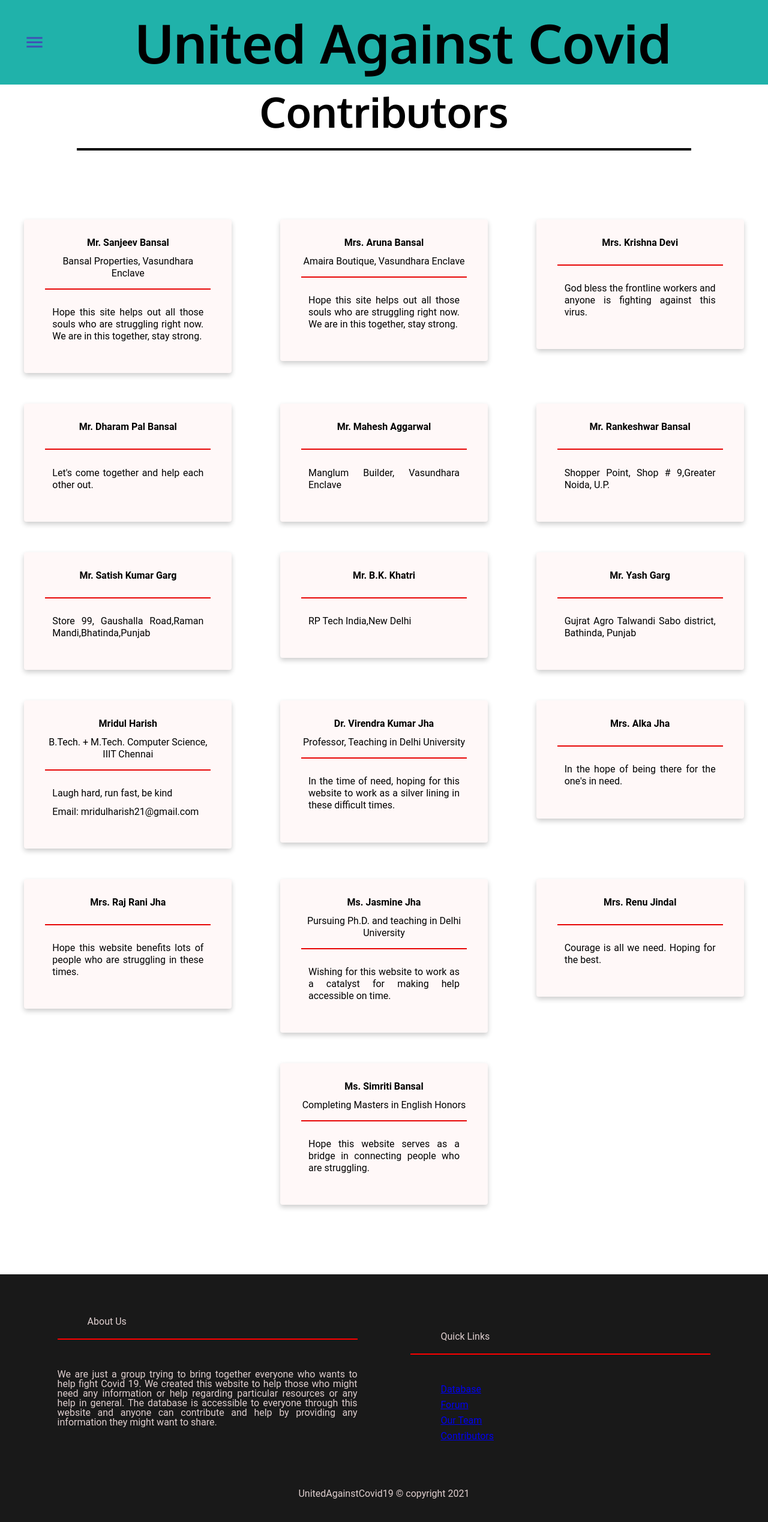
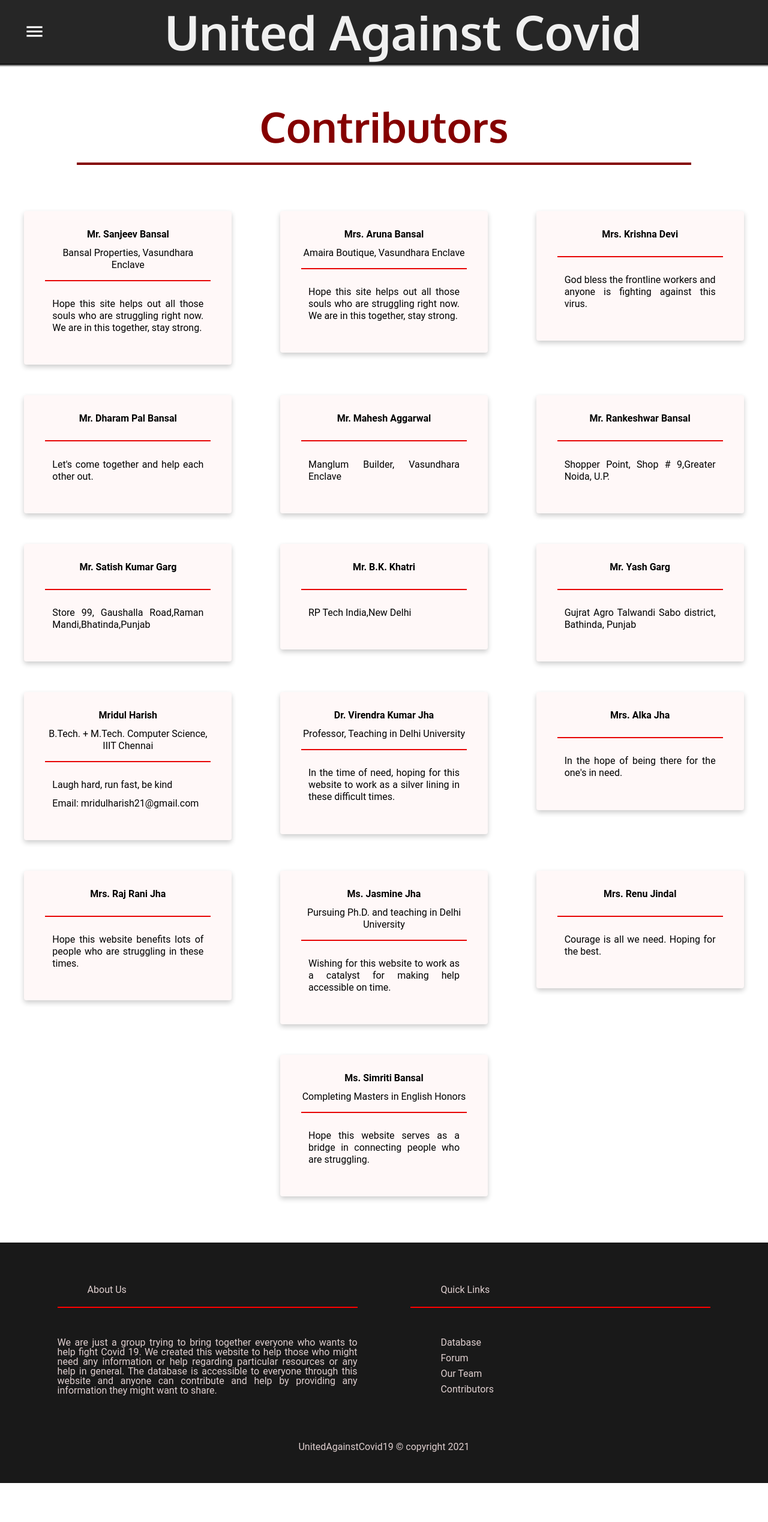
Before and after one commit to code-against-covid/covid-site, a React (Create React App) app in the folder frontend/: page /donors in a window 1280 px wide. Shown: the top 2538 px of the page at 60% size. After the commit the page ends 2473 px from the top, so only its background shows below. Built offline with nearby package versions, Linux system fonts and the light colour scheme.

Commit message:
changed heading colors / margin for cards / drawer color/ heading size/ margin below navbar

```diff
--- a/frontend/src/Pages/styles/database.module.css
+++ b/frontend/src/Pages/styles/database.module.css
@@ -12,7 +12,7 @@
   flex-wrap: wrap;
   background: #fff;
   padding: 1%;
-  margin-top: 5%;
+  margin-top: 2.5%;
   box-shadow: 1px 1px 2px #000;
 }
 
@@ -43,7 +43,8 @@
   width: 80%;
   margin: 0 auto;
   padding-bottom: 2%;
-  border-bottom: 4px solid #000;
+  border-bottom: 4px solid rgb(133, 0, 0);;
+  color: rgb(133, 0, 0);
   /* color: rgb(19, 66, 51); */
 }
 
--- a/frontend/src/Pages/styles/donors.module.css
+++ b/frontend/src/Pages/styles/donors.module.css
@@ -12,12 +12,13 @@
   width: 80%;
   margin: 0 auto;
   padding-bottom: 2%;
-  border-bottom: 4px solid #000;
+  border-bottom: 4px solid rgb(133, 0, 0);;
+  color: rgb(133, 0, 0);
   /* color: rgb(19, 66, 51); */
 }
 
 .orgcardsec {
-  margin: 7% 0;
+  margin: 4% 0;
   padding: 0 3% 3% 3% 3%;
   display: flex;
   flex-wrap: wrap;
@@ -70,6 +71,10 @@
   .leftbox {
     width: 90%;
   }
+
+  .orgcard {
+    margin-bottom: 40px;
+  }
   /* .frontpagecont {
       margin: 0 0 80% 0;
     } */
--- a/frontend/src/Pages/styles/team.module.css
+++ b/frontend/src/Pages/styles/team.module.css
@@ -12,12 +12,13 @@
   width: 80%;
   margin: 0 auto;
   padding-bottom: 2%;
-  border-bottom: 4px solid #000;
+  border-bottom: 4px solid rgb(133, 0, 0);;
+  color: rgb(133, 0, 0);
   /* color: rgb(19, 66, 51); */
 }
 
 .orgcardsec {
-  margin: 7% 0;
+  margin: 4% 0;
   padding: 0 3% 3% 3% 3%;
   display: flex;
   flex-wrap: wrap;
@@ -68,6 +69,9 @@
   .leftbox {
     width: 90%;
   }
+  .orgcard {
+    margin-bottom: 30px;
+  }
   /* .frontpagecont {
       margin: 0 0 80% 0;
     } */
--- a/frontend/src/components/Drawer/Drawer.js
+++ b/frontend/src/components/Drawer/Drawer.js
@@ -134,7 +134,7 @@ export default function TemporaryDrawer()
                 <React.Fragment key={anchor}>
                     <div className={`${ styles.menutogglediv }`}>
                         <div className={`${ styles.menubtn }`}>
-                            <Button onClick={toggleDrawer(anchor, true)}><MenuIcon fontSize="large" color="primary" /></Button>
+                            <Button onClick={toggleDrawer(anchor, true)}><MenuIcon fontSize="large" style={{ color: "white" }} /></Button>
                         </div>
                         <div className={`${ styles.mainheading }`}>
                             United Against Covid
--- a/frontend/src/components/Drawer/styles/Drawer.module.css
+++ b/frontend/src/components/Drawer/styles/Drawer.module.css
@@ -20,25 +20,27 @@
 } */
 
 .menutogglediv {
-  padding: 2%;
-  margin-bottom: 10px;
+  padding: 1% 2%;
+  margin-bottom: 70px;
   display: flex;
   flex-wrap: no-wrap;
   align-items: center;
-  background-color: lightseagreen;
+  background: rgba(0, 0, 0, 0.85);
+  color: #f0f0f0;
+  box-shadow: 0 0 3px 3px #000000;
 }
 
 .mainheading {
   text-align: center;
-  font-size: 90px;
+  font-size: 80px;
   font-family: "oxygen";
   margin: auto;
-  color: rgb(0, 0, 0);
+
   /* color: rgb(19, 66, 51); */
 }
 
 @media only screen and (max-width: 700px) {
   .mainheading {
-    font-size: 30px;
+    font-size: 40px;
   }
 }
--- a/frontend/src/components/Footer/styles/Footer.module.css
+++ b/frontend/src/components/Footer/styles/Footer.module.css
@@ -26,6 +26,16 @@
 }
 .quicklinks li {
   margin-bottom: 10px;
+  color: white;
+}
+
+.quicklinks a {
+  text-decoration: none;
+  color: rgb(223, 207, 207);
+}
+
+.quicklinks a:hover {
+  color: rgb(255,255,255);
 }
 
 .aboutheading {
@@ -37,7 +47,7 @@
 .quickheading {
   border-bottom: 2px solid red;
   padding: 4% 10%;
-  margin: 5% 0 10% 0;
+  margin: 0 0 10% 0;
 }
 
 .copyright {
--- a/frontend/src/components/form/styles/Form.module.css
+++ b/frontend/src/components/form/styles/Form.module.css
@@ -1,5 +1,6 @@
 .frontpagehome {
   margin-bottom: 150px;
+  margin-top: 150px;
 }
 
 .frontpageheadingsecondary {
@@ -8,8 +9,8 @@
   font-size: 70px;
   text-align: center;
   margin: 5% auto;
-  color: rgb(0, 0, 0);
-  border-bottom: 4px solid #000;
+  color: rgb(133, 0, 0);
+  /* border-bottom: 4px solid #000; */
   /* border-bottom: 4px solid #000;
     padding-bottom: 2%; */
 }
@@ -28,6 +29,7 @@
 @media only screen and (max-width: 700px) {
   .frontpagehome {
     margin-bottom: 0px;
+    margin-top: 50px;
   }
 
   .heading {
--- a/frontend/src/components/news/styles/News.module.css
+++ b/frontend/src/components/news/styles/News.module.css
@@ -15,7 +15,8 @@
   width: 100%;
   margin: 0 auto;
   padding-bottom: 2%;
-  border-bottom: 4px solid #000;
+  border-bottom: 4px solid rgb(133, 0, 0);;
+  color: rgb(133, 0, 0);
   /* color: rgb(19, 66, 51); */
 }
 
--- a/frontend/src/components/organization/styles/Organization.module.css
+++ b/frontend/src/components/organization/styles/Organization.module.css
@@ -44,7 +44,8 @@
   width: 80%;
   margin: 0 auto;
   padding-bottom: 2%;
-  border-bottom: 4px solid #000;
+  border-bottom: 4px solid rgb(133, 0, 0);;
+  color: rgb(133, 0, 0);
   /* color: rgb(19, 66, 51); */
 }
 
@@ -58,6 +59,9 @@
   .leftbox {
     width: 90%;
   }
+  .orgcard {
+    margin-bottom: 40px;
+  }
   /* .frontpagecont {
       margin: 0 0 80% 0;
     } */
```
